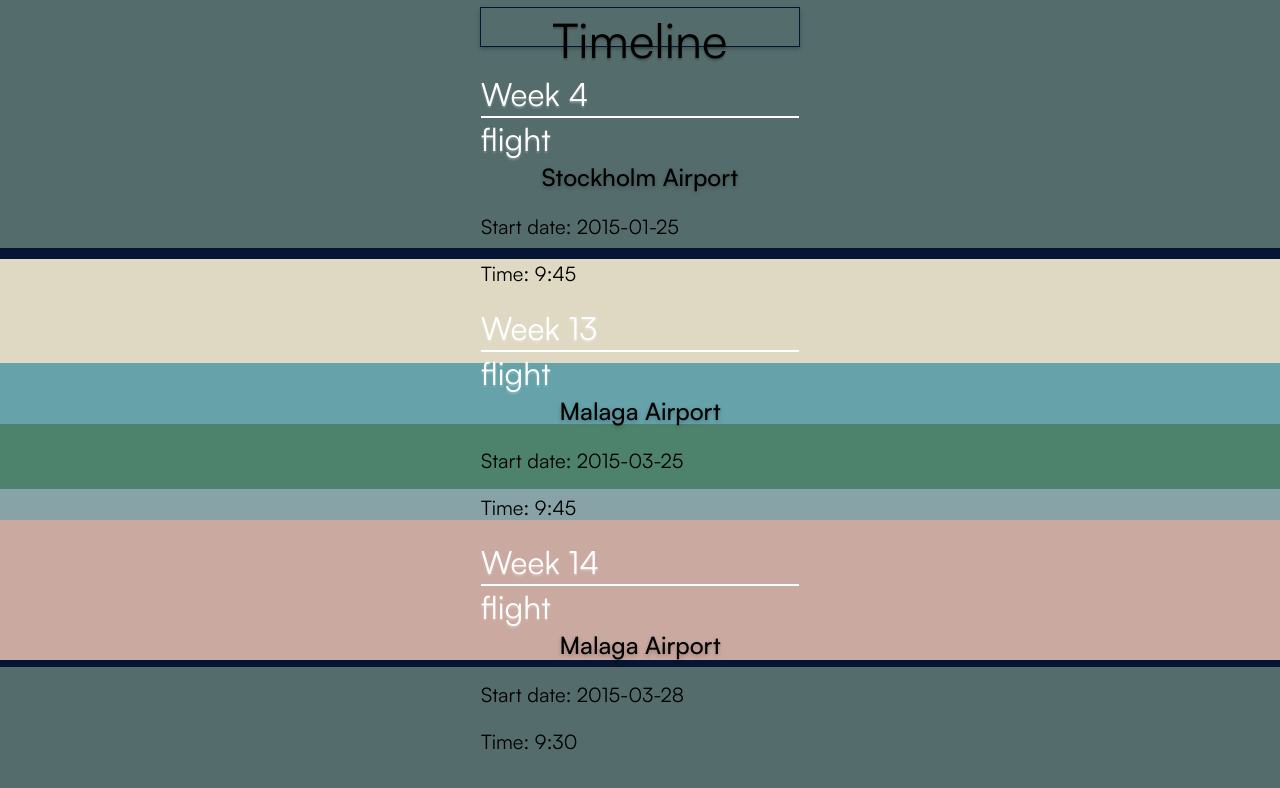
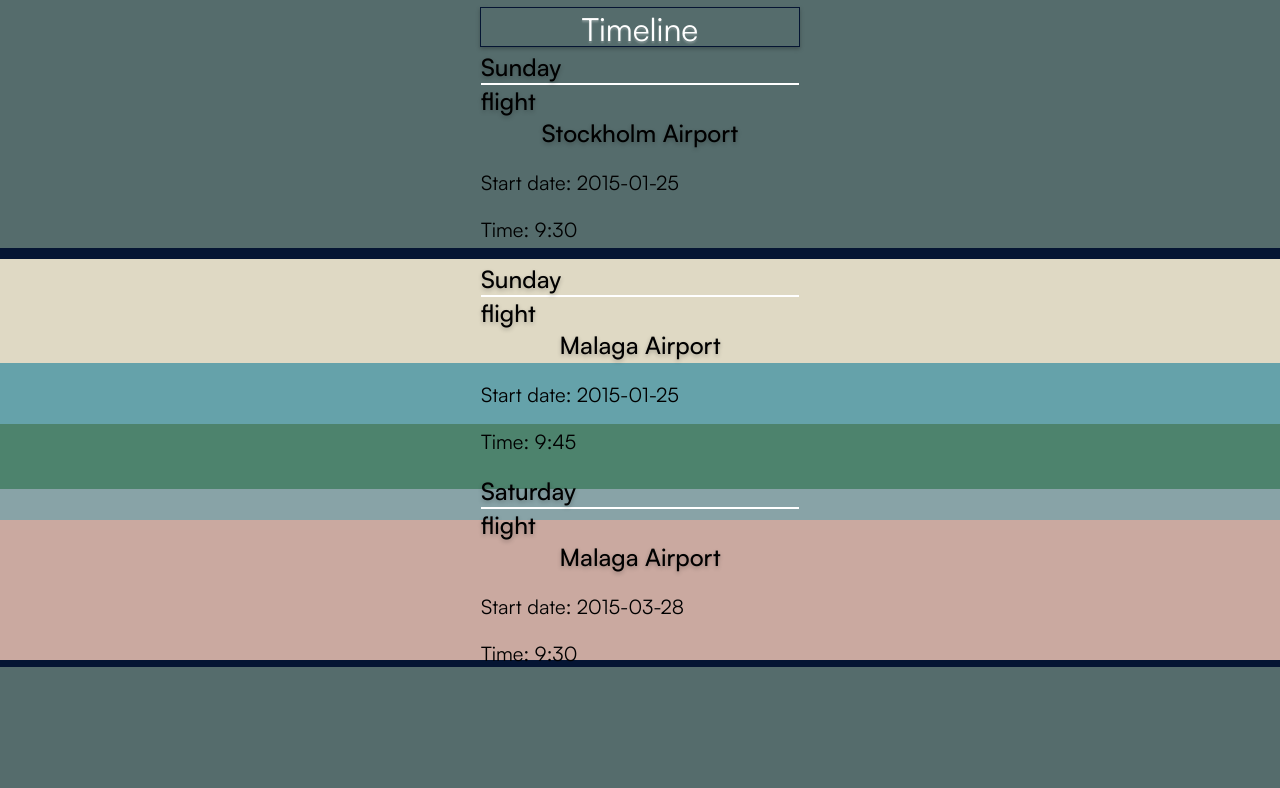
Before and after one commit to coding-bootcamps-eu/final-project-2024-01-herding-cats, a Vue app: page /TimeLine in a window 1280 px wide. Shown: the top 788 px of the page. Built offline with nearby package versions, Linux system fonts and the light colour scheme.

Commit message:
feat: inclusion of time for sorting

```diff
--- a/src/views/TimeLine.vue
+++ b/src/views/TimeLine.vue
@@ -1,11 +1,11 @@
 <template>
   <div class="container">
-    <h1>Timeline</h1>
+    <h2>Timeline</h2>
 
     <div class="line">
       <div v-for="item in sortedItems" :key="item.id">
-        <h2 class="week">{{ weekNumber(item.startDate) }}</h2>
-        <h2 class="weekline">{{ item.category }}</h2>
+        <h3 class="week">{{ weekNumber(item.startDate) }}</h3>
+        <h3 class="weekline">{{ item.category }}</h3>
         <h3>{{ item.to }}</h3>
         <p>Start date: {{ item.startDate }}</p>
         <p>Time: {{ item.startTime }}</p>
@@ -21,7 +21,7 @@ export default {
       items: [
         {
           category: 'flight',
-          startDate: '2015-03-25',
+          startDate: '2015-01-25',
           startTime: '9:45',
           from: 'Hamburg Flughafen',
           to: 'Malaga Airport',
@@ -44,7 +44,7 @@ export default {
         {
           category: 'flight',
           startDate: '2015-01-25',
-          startTime: '9:45',
+          startTime: '9:30',
           from: 'Hamburg Flughafen',
           to: 'Stockholm Airport',
           gate: 'D4',
@@ -57,26 +57,34 @@ export default {
   },
   computed: {
     sortedItems() {
-      return this.items.slice().sort((a, b) => new Date(a.startDate) - new Date(b.startDate))
+      // 2024-04-16T09:30:00:
+      return this.items.slice().sort((a, b) => {
+        let datecomp = new Date(a.startDate) - new Date(b.startDate)
+        if (datecomp === 0) {
+          return a.startTime.localeCompare(b.startTime)
+        }
+        return datecomp
+      })
     }
   },
   methods: {
     weekNumber(startDate) {
-      //define a date object variable that will take the current system date
+      //object with current date
       const todaydate = new Date(startDate)
 
-      //find the year of the current date
-      let oneJan = new Date(todaydate.getFullYear(), 0, 1)
+      //object für den 1. Januar des jetzigen Jahres
+      // let oneJan = new Date(todaydate.getFullYear(), 0, 1)
 
-      // calculating number of days in given year before a given date
-      let numberOfDays = Math.floor((todaydate - oneJan) / (24 * 60 * 60 * 1000))
+      // // number of days between 1. Januar and today (24 Std./Tag, 60 min./std., 60 sec./min, 1000 Millisekunden/ sec.
+      // let numberOfDays = Math.floor((todaydate - oneJan) / (24 * 60 * 60 * 1000))
 
-      // adding 1 since to current date and returns value starting from 0
-      let result = Math.ceil((todaydate.getDay() + 1 + numberOfDays) / 7)
+      // Kalenderwoche:
+      let daynr = ['Sunday', 'Monday', 'Tuesday', 'Wednesday', 'Thursday', 'Friday', 'Saturday']
+      let weekday = todaydate.getDay()
+      let weekday2 = daynr[parseInt(weekday)]
+      // let result = Math.ceil((todaydate.getDay() + 1 + numberOfDays) / 7)
 
-      console.log(result)
-
-      return 'Week ' + result
+      return weekday2
     }
   }
 }
```
